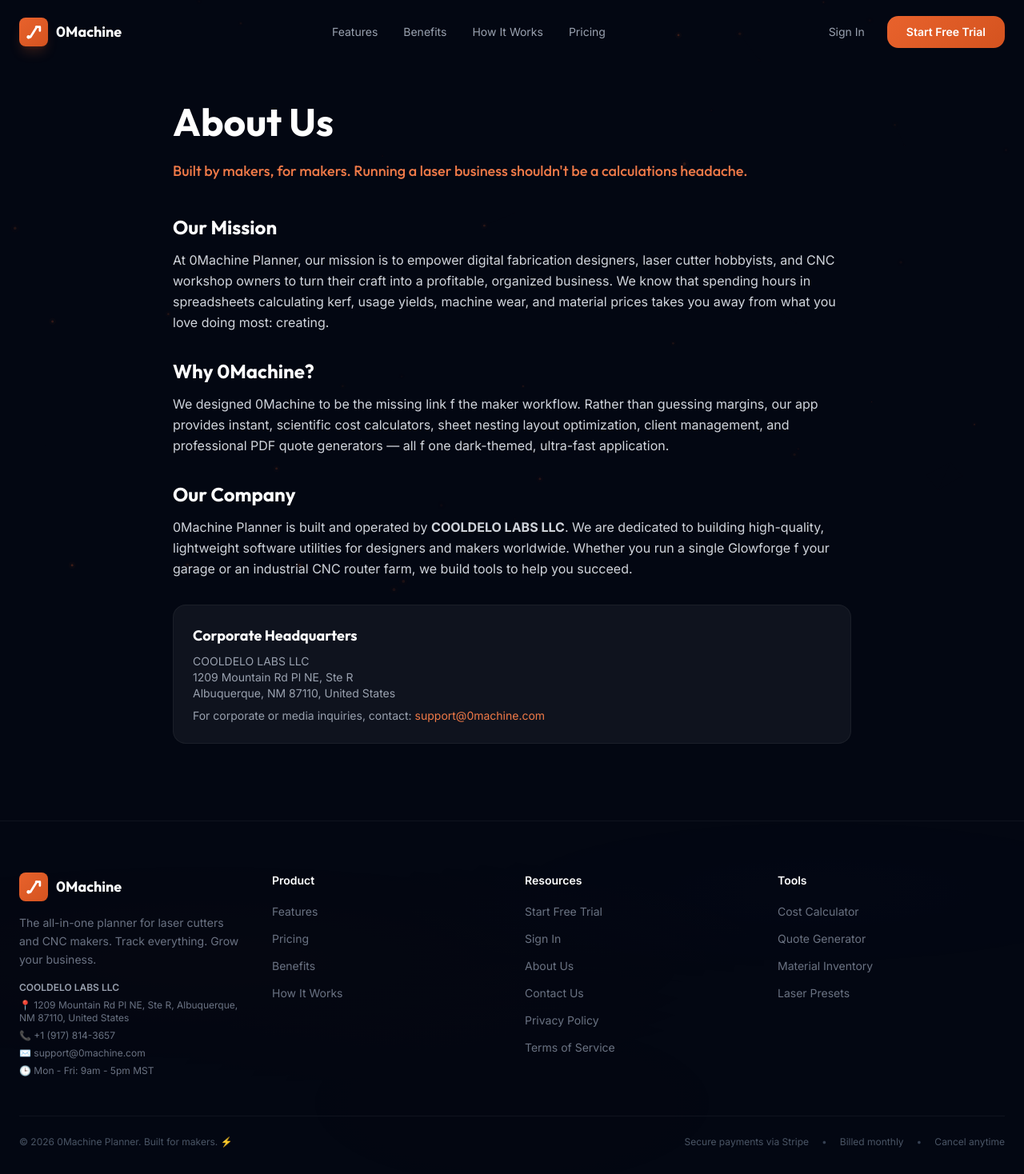
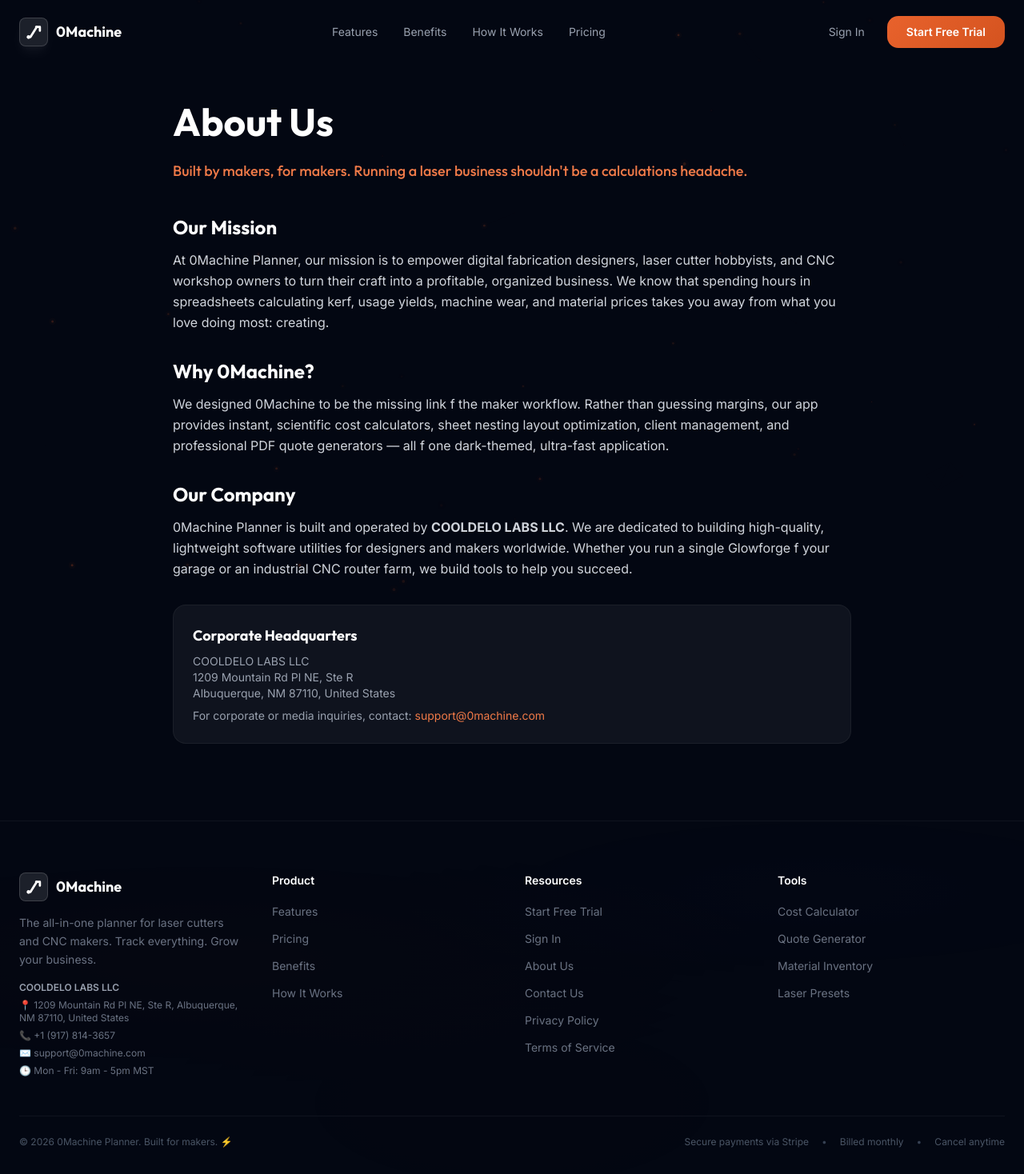
Before and after one commit to anouar1990/0machine-landing, a Next.js app: page /about in a window 1280 px wide. Shown: the whole page at 80% size. Built offline with nearby package versions, Linux system fonts and the light colour scheme.

Commit message:
design: change logo background wrapper to white glassmorphism

```diff
--- a/app/components/Footer.js
+++ b/app/components/Footer.js
@@ -34,7 +34,7 @@
           {/* Brand */}
           <div className="col-span-2 md:col-span-1">
             <div className="flex items-center gap-2.5 mb-4">
-              <div className="w-9 h-9 rounded-lg bg-gradient-to-br from-accent-500 to-accent-600 flex items-center justify-center">
+              <div className="w-9 h-9 rounded-lg bg-white/10 border border-white/15 flex items-center justify-center">
                 <svg
                   className="w-5.5 h-5.5"
                   viewBox="0 0 28 28"
--- a/app/components/Navbar.js
+++ b/app/components/Navbar.js
@@ -34,7 +34,7 @@
         <div className="max-w-7xl mx-auto px-6 h-20 flex items-center justify-between">
           {/* Logo */}
           <a href="#" className="flex items-center gap-2.5 group">
-            <div className="w-9 h-9 rounded-lg bg-gradient-to-br from-accent-500 to-accent-600 flex items-center justify-center shadow-lg shadow-accent-500/20 group-hover:shadow-accent-500/40 transition-shadow">
+            <div className="w-9 h-9 rounded-lg bg-white/10 border border-white/15 flex items-center justify-center shadow-lg shadow-white/5 group-hover:bg-white/15 transition-all">
               <svg
                 className="w-5.5 h-5.5"
                 viewBox="0 0 28 28"
```
